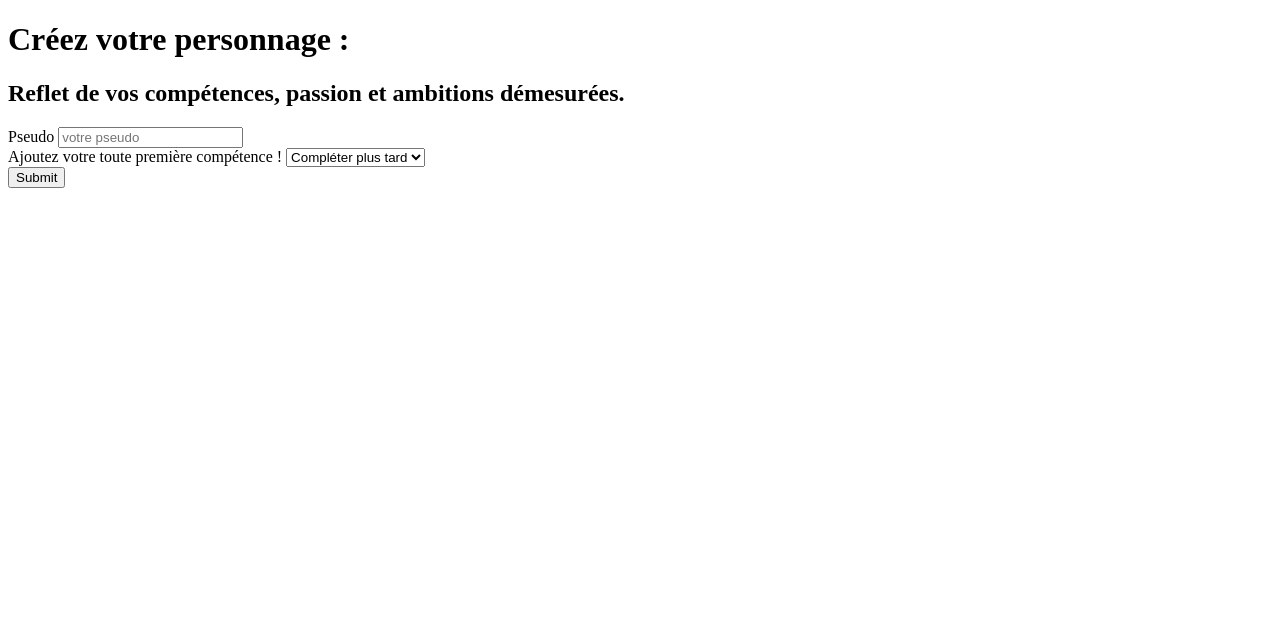
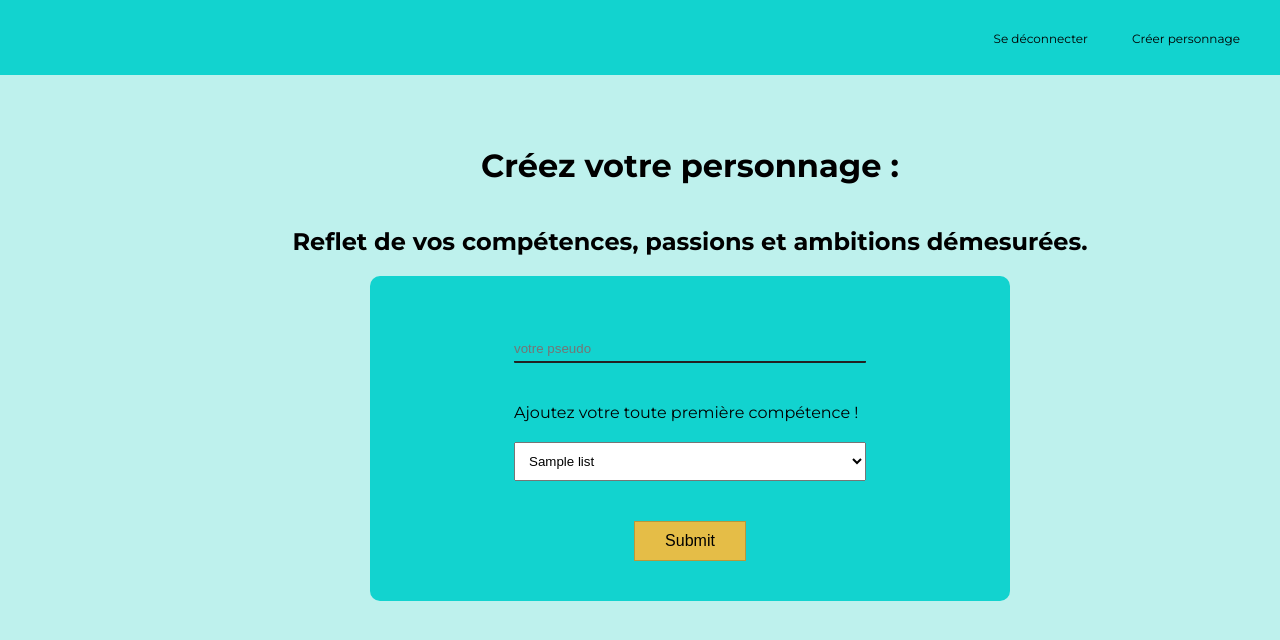
Before and after one commit to carlyne/projet-php, a PHP site: page /create.php in a window 1280 px wide; the page is wider, and only the part inside the window is pictured. Shown: the top 640 px of that part. Run offline with PHP 8.4, Linux system fonts and the light colour scheme; the visitor is signed in with stand-in values (Sample User, id 1); tables that the repository leaves empty or names only in its code hold one stand-in row (values such as "Sample post").

Commit message:
ajout style page pseudo, correction query  session utilisateur

```diff
--- a/create.php
+++ b/create.php
@@ -1,4 +1,5 @@
 <?php include('partials/service.php')?>
+<?php include('index_traitment.php')?>
 
 <?php
 // Get current user informations
@@ -14,18 +15,21 @@
 <!DOCTYPE html>
 <html lang="en">
 <head>
-    <meta charset="UTF-8">
-    <meta name="viewport" content="width=device-width, initial-scale=1.0">
-    <title>Game in Life</title>
+    <?php include('partials/header.php')?>
+    <link rel="stylesheet" type="text/css" href="partials/style.css">
 </head>
+
 <body>
+    <?php include('partials/navbar.php')?>
+
+    <main>
         <h1>Créez votre personnage : </h1>
-    <h2>Reflet de vos compétences, passion et ambitions démesurées.</h2>
+        <h2>Reflet de vos compétences, passions et ambitions démesurées.</h2>
 
-    <form action="create_traitment.php" method="POST">
+        <form class="creation" action="create_traitment.php" method="POST">
             <input type="hidden" value=<?= $thisUser['id'] ?> name="id">
+
             <div>
-            <label for="pseudo">Pseudo</label>
                 <input type="text" name="pseudo" id="pseudo" placeholder="votre pseudo">
             </div>
 
@@ -33,13 +37,14 @@
                 <label for="competence">Ajoutez votre toute première compétence !</label>
 
                 <select name="competence" id="competence">
-                <option value="no skill">Compléter plus tard</option>
                     <?php foreach($competences as $competence => $value) :?>
                         <option value="<?= $value['id'] ?>"><?= $value['name'] ?></option>
                     <?php endforeach;?>
                 </select>
             </div>
-        <input type="submit">
+
+            <input class="button" type="submit">
         </form>
+    </main>
 </body>
 </html>
--- a/partials/style.css
+++ b/partials/style.css
@@ -5,6 +5,7 @@
 body {
     width: 100%;
     margin: 0 auto;
+    padding: 0;
     background-color: rgba(190,241,237,1);
     font-family: 'Montserrat', sans-serif;
 }
@@ -106,7 +107,9 @@
     width: calc(70% - 40px);
 }
 
-form input[type="email"], form input[type="password"] {
+form input[type="email"],
+form input[type="password"],
+form input[type="text"] {
     border: none;
     border-bottom: 2px solid #222;
     border-radius: 1px;
@@ -118,3 +121,30 @@
     color: #222;
     padding: 5px 0;
 }
+
+form.creation {
+    flex-direction: column;
+}
+
+form.creation div {
+    margin: 20px 0;
+}
+
+select {
+    margin: 20px 0;
+    width: 100%;
+    padding: 10px;
+}
+
+
+/* page */
+
+main.profil-page {
+    margin: 0;
+    width: 80%;
+    padding: 20px;
+    position: absolute;
+    top: 120px;
+    left: calc(50% - 40%) ;
+    background: white;
+}
```
Also changed, not shown: profil_page.php (+15 -7 lines). Lines whose indentation alone changed are shown as unchanged.
